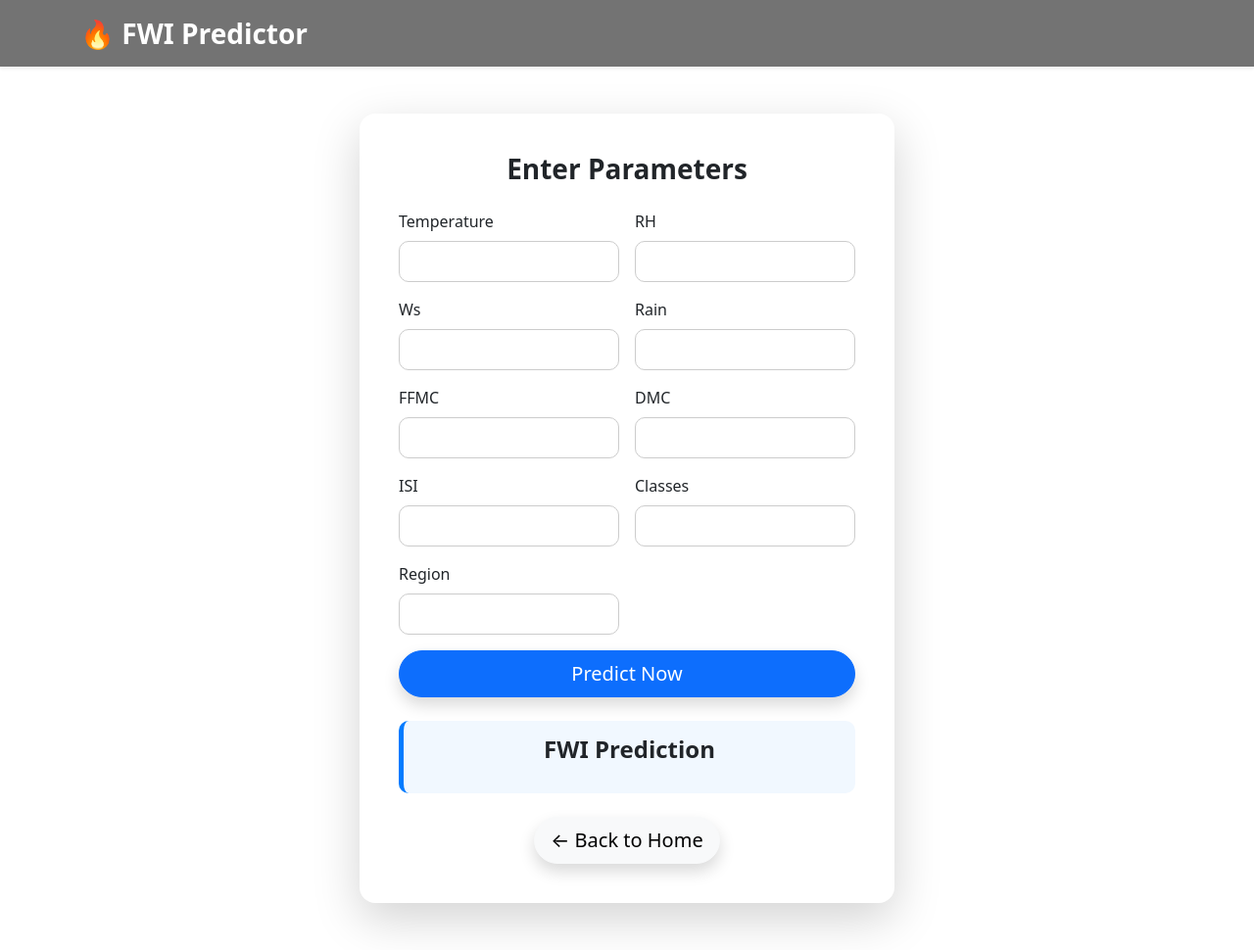
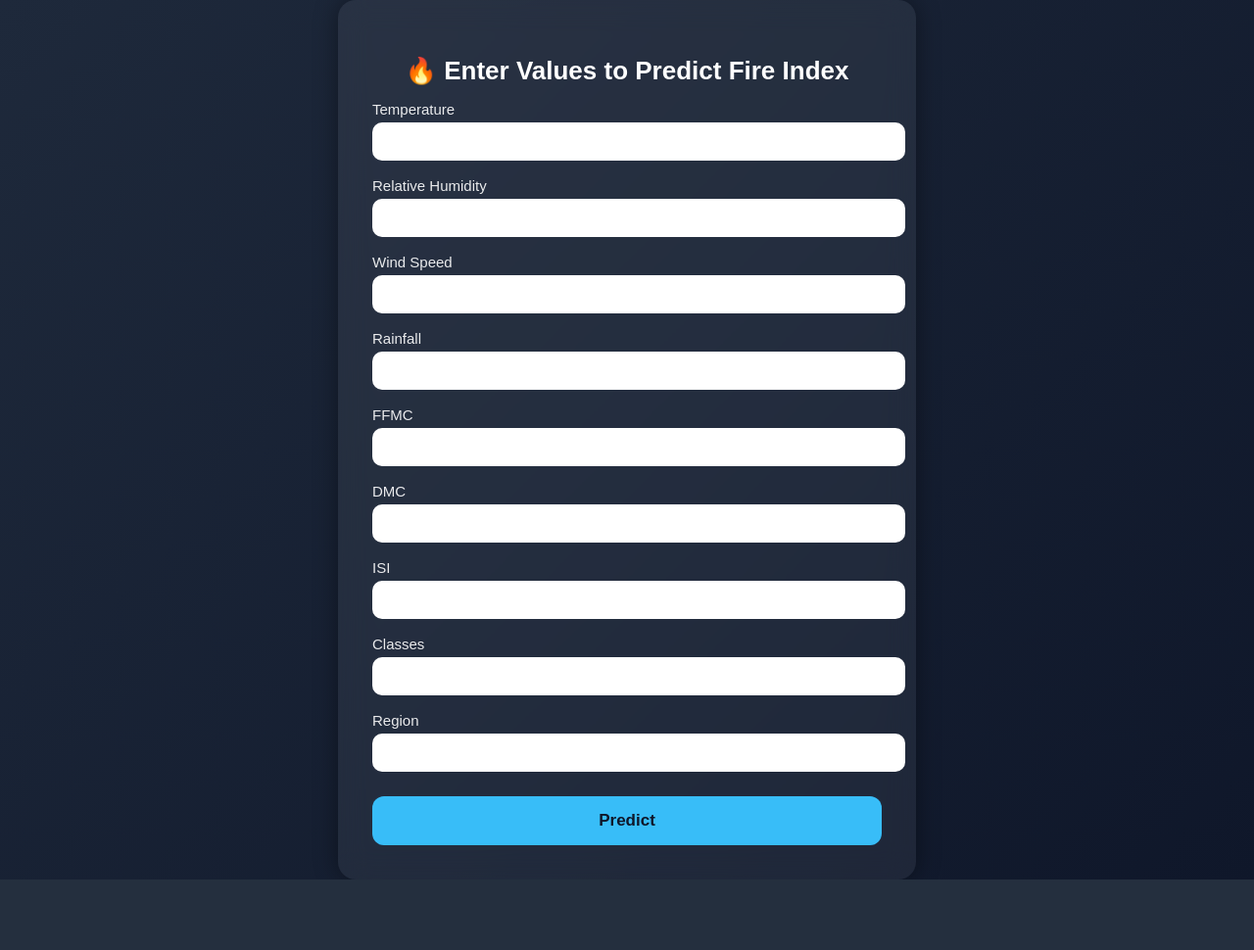
Before and after one commit to vivek-meena/testforestfire, a Flask app: page /predictdata in a window 1280 px wide. Shown: the whole page at 98% size. After the commit the page ends 898 px from the top, so only its background shows below. Run offline with Flask 3, Linux system fonts and the light colour scheme; parts of the project's set-up code (start-up, migrations or seed data) failed here and were passed over.

Commit message:
Upgraded UI UX

```diff
--- a/templates/home.html
+++ b/templates/home.html
@@ -3,112 +3,126 @@
 <head>
     <meta charset="UTF-8">
     <meta name="viewport" content="width=device-width, initial-scale=1.0">
-    <title>FWI Prediction</title>
-
-    <link href="https://cdn.jsdelivr.net/npm/bootstrap@5.3.3/dist/css/bootstrap.min.css" rel="stylesheet">
+    <title>Predict - Forest Fire</title>
 
     <style>
-/* Background gradient */
-.bg-gradient {
-    background: linear-gradient(135deg, #1e3c72, #2a5298);
+        body {
+            margin: 0;
+            padding: 0;
+            font-family: "Poppins", sans-serif;
+            background: linear-gradient(135deg, #1e293b, #0f172a);
+            color: white;
+            display: flex;
+            justify-content: center;
+            align-items: center;
             min-height: 100vh;
         }
 
-/* Navbar */
-.navbar {
-    background: rgba(0, 0, 0, 0.55) !important;
-    backdrop-filter: blur(10px);
+        .form-box {
+            background: rgba(255,255,255,0.06);
+            padding: 35px;
+            border-radius: 18px;
+            width: 95%;
+            max-width: 520px;
+            box-shadow: 0 0 25px rgba(0,0,0,0.4);
+            backdrop-filter: blur(15px);
         }
 
-/* Card styling */
-.premium-card {
-    background: white;
-    border-radius: 20px;
-    padding: 1rem;
-    animation: fadeIn 0.6s ease-in-out;
+        h2 {
+            text-align: center;
+            margin-bottom: 15px;
+            font-size: 26px;
         }
 
-/* Input fields */
-.premium-input {
-    border-radius: 10px;
-    border: 1px solid #ccc;
-    padding: 8px 10px;
+        label {
+            font-size: 15px;
+            display: block;
+            margin: 12px 0 5px;
+            opacity: 0.9;
         }
 
-/* Prediction result box */
-.result-box {
-    background: #f1f8ff;
-    padding: 15px;
-    border-left: 5px solid #007bff;
+        input {
+            width: 100%;
+            padding: 12px;
             border-radius: 10px;
+            border: none;
+            outline: none;
+            margin-bottom: 5px;
         }
 
-/* Fade animation */
-.fade-in {
-    animation: fadeIn 1s ease-in-out;
+        .btn {
+            width: 100%;
+            padding: 15px;
+            background: #38bdf8;
+            border: none;
+            color: #0f172a;
+            font-weight: bold;
+            font-size: 17px;
+            border-radius: 12px;
+            cursor: pointer;
+            margin-top: 20px;
+            transition: 0.3s;
         }
 
-@keyframes fadeIn {
-    from { opacity: 0; transform: translateY(10px); }
-    to { opacity: 1; transform: translateY(0); }
+        .btn:hover {
+            background: #0ea5e9;
+            transform: translateY(-3px);
+            box-shadow: 0px 6px 20px rgba(14,165,233,0.5);
+        }
+
+        .result-box {
+            margin-top: 20px;
+            padding: 15px;
+            text-align: center;
+            background: rgba(255,255,255,0.12);
+            border-radius: 12px;
+            font-size: 18px;
         }
     </style>
-
 </head>
 
-<body class="bg-gradient">
+<body>
 
-<nav class="navbar navbar-dark navbar-expand-lg shadow-sm">
-  <div class="container">
-    <a class="navbar-brand fw-bold fs-3" href="{{ url_for('index') }}">🔥 FWI Predictor</a>
-  </div>
-</nav>
+<div class="form-box">
+    <h2>🔥 Enter Values to Predict Fire Index</h2>
 
-<div class="container py-5">
-    <div class="row justify-content-center">
-        <div class="col-lg-6">
+    <form method="POST">
 
-            <div class="card shadow-lg rounded-4 border-0 premium-card">
-                <div class="card-body p-4">
+        <label>Temperature</label>
+        <input type="number" name="Temperature" step="any" required>
 
-                    <h3 class="text-center fw-bold mb-4">Enter Parameters</h3>
+        <label>Relative Humidity</label>
+        <input type="number" name="RH" step="any" required>
 
-                    <form action="{{ url_for('predict_datapoint') }}" method="post" class="row g-3">
+        <label>Wind Speed</label>
+        <input type="number" name="Ws" step="any" required>
 
-                        {% for field in ['Temperature','RH','Ws','Rain','FFMC','DMC','ISI','Classes','Region'] %}
-                        <div class="col-md-6">
-                            <label class="form-label">{{ field }}</label>
-                            <input type="number" step="any" name="{{ field }}" class="form-control premium-input" required>
-                        </div>
-                        {% endfor %}
+        <label>Rainfall</label>
+        <input type="number" name="Rain" step="any" required>
 
-                        <div class="col-12 d-grid mt-3">
-                            <button type="submit" class="btn btn-primary btn-lg rounded-pill shadow">
-                                Predict Now
-                            </button>
-                        </div>
+        <label>FFMC</label>
+        <input type="number" name="FFMC" step="any" required>
 
+        <label>DMC</label>
+        <input type="number" name="DMC" step="any" required>
+
+        <label>ISI</label>
+        <input type="number" name="ISI" step="any" required>
+
+        <label>Classes</label>
+        <input type="number" name="Classes" step="any" required>
+
+        <label>Region</label>
+        <input type="number" name="Region" step="any" required>
+
+        <button class="btn" type="submit">Predict</button>
     </form>
 
-                    {% if results is not none %}
-                    <div class="result-box text-center mt-4 fade-in">
-                        <h4 class="fw-bold">FWI Prediction</h4>
-                        <p class="fs-4">{{ results }}</p>
+    {% if results %}
+    <div class="result-box">
+        🔥 Predicted Fire Index: <b>{{ results }}</b>
     </div>
     {% endif %}
-
-                    <!-- BACK TO HOME BUTTON -->
-                    <div class="text-center mt-4">
-                        <a href="{{ url_for('index') }}" class="btn btn-light btn-lg shadow rounded-pill">
-                            ← Back to Home
-                        </a>
-                    </div>
-
-                </div>
-            </div>
-
-        </div>
-    </div>
 </div>
 
 </body>
```
Also changed, not shown: templates/index.html (+49 -42 lines). Lines whose indentation alone changed are shown as unchanged.
